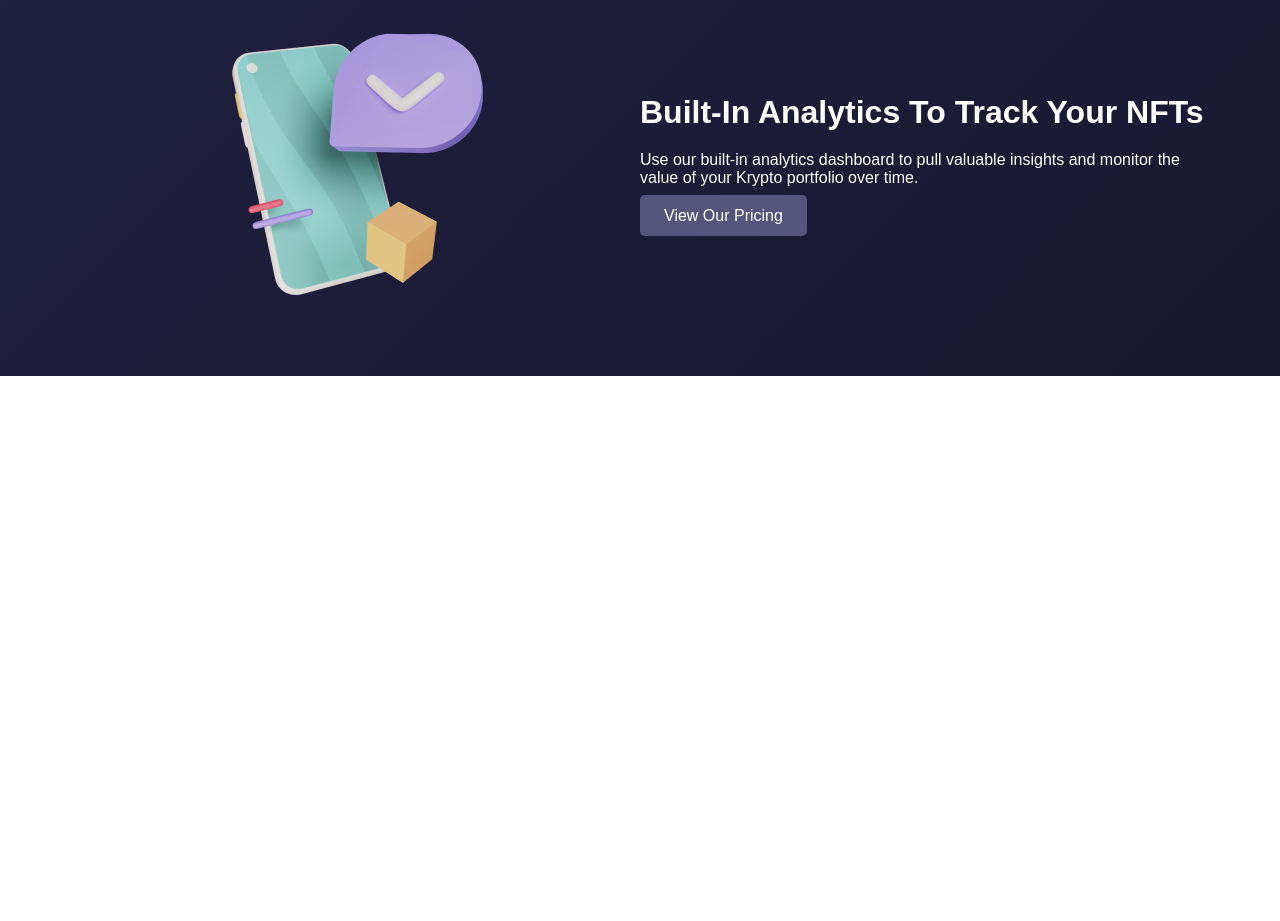
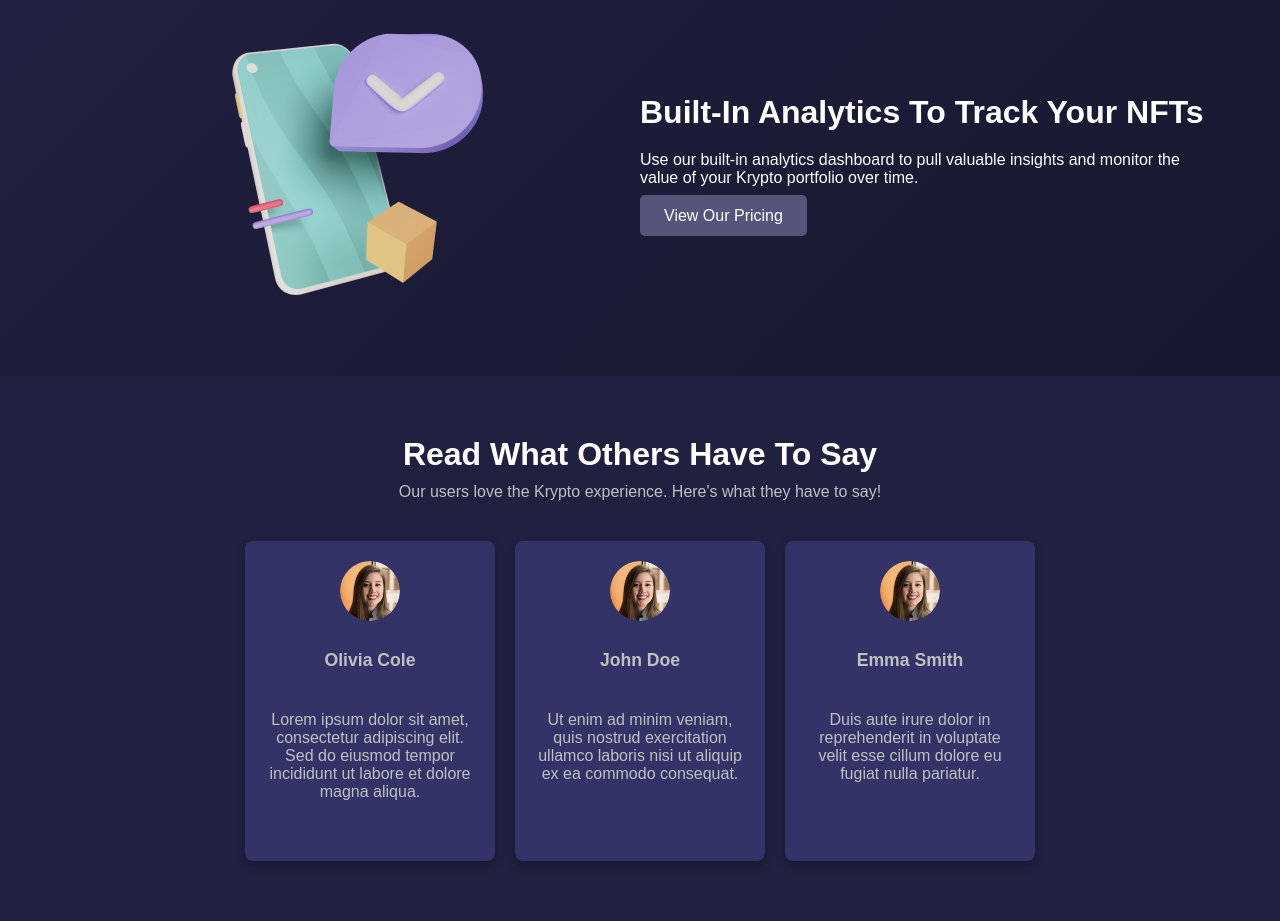
Before and after one commit to ann562/figmatocode2, a website: page docs/index.html in a window 1280 px wide. Shown: the part 1598-2519 px from the top of the page. Before the commit the page ends 1974 px from the top, so only its background shows below. Drawn offline with Linux system fonts and the light colour scheme; a web font is replaced by a local one.

Commit message:
testimonials section html and css

```diff
--- a/docs/css/main.css
+++ b/docs/css/main.css
@@ -213,3 +213,48 @@ h1.logo span {
     max-width: 100%; /* Ensure the image is responsive */
     height: auto; /* Maintain aspect ratio */
 }
+/* Testimonials Section Styles */
+.testimonials {
+    text-align: center; /* Center align text */
+    padding: 60px 5%; /* Add padding to the top and bottom */
+    background: #202040; /* Background color for the section */
+}
+
+.testimonials h3 {
+    font-size: 2rem; /* Font size for the heading */
+    margin-bottom: 10px; /* Space below the heading */
+    color: #ffffff; /* Text color for the heading */
+}
+
+.testimonials p {
+    font-size: 1rem; /* Font size for the description */
+    color: #c0c0c0; /* Text color for the description */
+    margin-bottom: 40px; /* Space below the description */
+}
+
+.testimonial-cards {
+    display: flex; /* Use flexbox for card layout */
+    justify-content: center; /* Center align cards */
+    gap: 20px; /* Space between cards */
+}
+
+.card {
+    background: #333367; /* Background color for the card */
+    padding: 20px; /* Padding inside the card */
+    border-radius: 8px; /* Rounded corners for the card */
+    width: 250px; /* Fixed width for cards */
+    color: #ffffff; /* Text color for card content */
+    box-shadow: 0 4px 10px rgba(0, 0, 0, 0.2); /* Shadow for depth */
+}
+
+.card img {
+    width: 60px; /* Fixed width for user profile image */
+    border-radius: 50%; /* Make image circular */
+    margin-bottom: 15px; /* Space below the image */
+}
+
+.card .name {
+    font-weight: bold; /* Bold font for the name */
+    margin-top: 10px; /* Space above the name */
+    font-size: 1.1rem; /* Font size for the name */
+}
--- a/docs/index.html
+++ b/docs/index.html
@@ -72,3 +72,27 @@
         <a href="#" class="btn secondary">View Our Pricing</a>
     </div>
 </section>
+
+<!-- Testimonials Section -->
+<section class="testimonials">
+    <h3>Read What Others Have To Say</h3>
+    <p>Our users love the Krypto experience. Here's what they have to say!</p>
+    <div class="testimonial-cards">
+        <div class="card">
+            <img src="images/jessica.png" alt="User Profile" />
+            <p class="name">Olivia Cole</p>
+            <p>Lorem ipsum dolor sit amet, consectetur adipiscing elit. Sed do eiusmod tempor incididunt ut labore et dolore magna aliqua.</p>
+        </div>
+        <div class="card">
+            <img src="images/jessica.png" alt="User Profile" />
+            <p class="name">John Doe</p>
+            <p>Ut enim ad minim veniam, quis nostrud exercitation ullamco laboris nisi ut aliquip ex ea commodo consequat.</p>
+        </div>
+        <div class="card">
+            <img src="images/jessica.png" alt="User Profile" />
+            <p class="name">Emma Smith</p>
+            <p>Duis aute irure dolor in reprehenderit in voluptate velit esse cillum dolore eu fugiat nulla pariatur.</p>
+        </div>
+
+    </div>
+</section>
```
